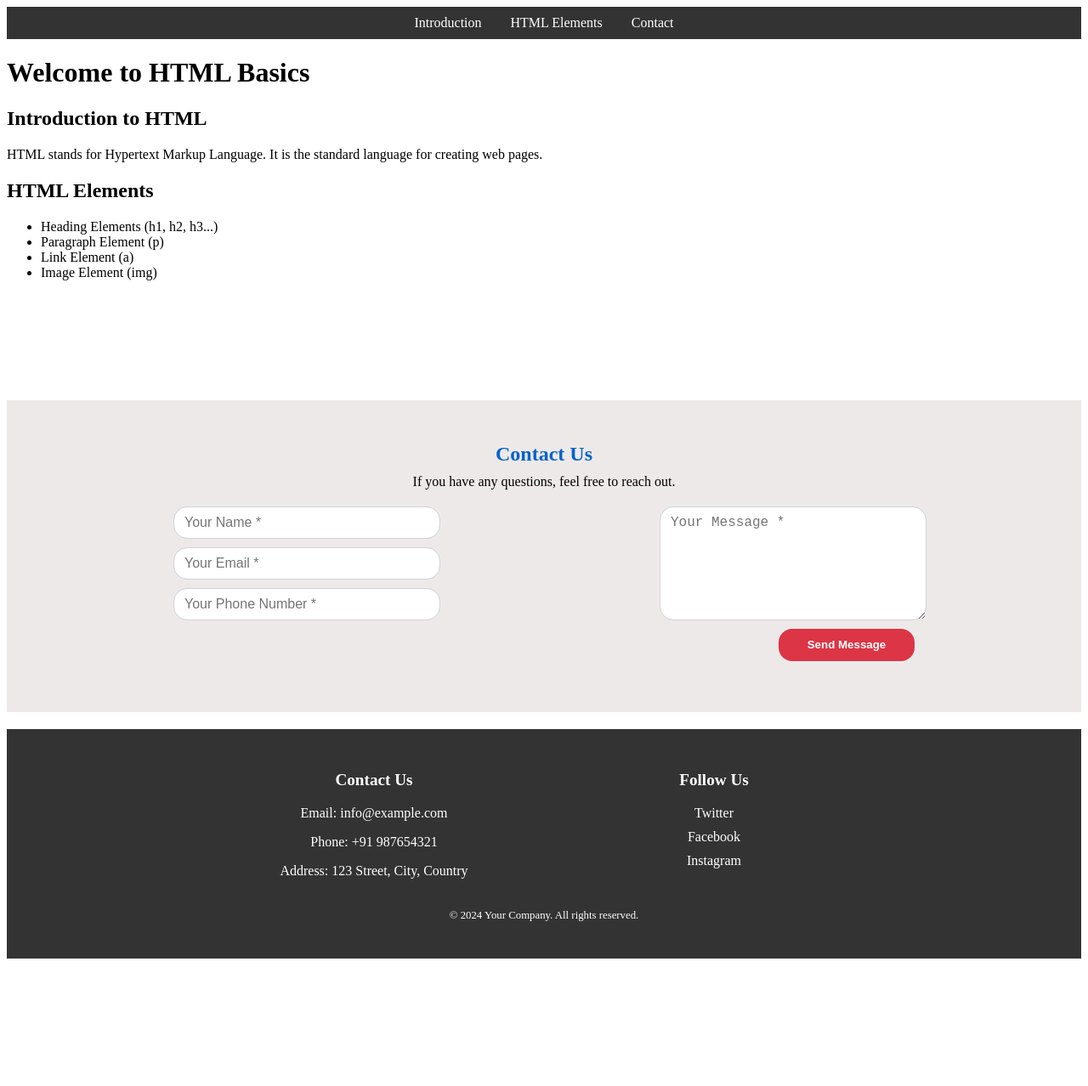
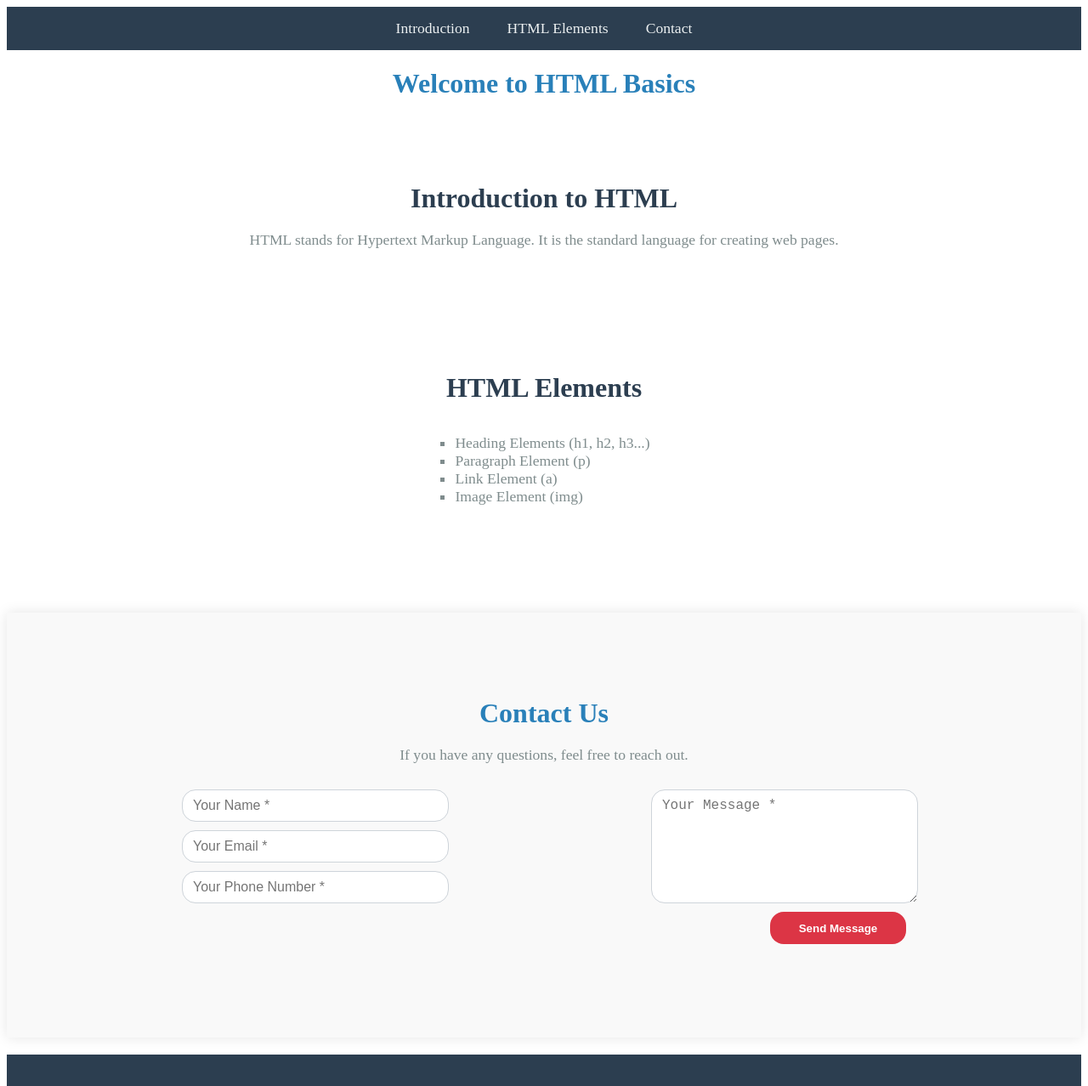
Before and after one commit to jntbatra/HTML-Basics, a plain HTML site: page index.html in a window 1280 px wide. Shown: the top 1278 px of the page at 85% size. Before the commit the page ends 1136 px from the top, so only its background shows below. Drawn offline with Linux system fonts and the light colour scheme.

Commit message:
Better UI with transitions and color schemes

```diff
--- a/index.html
+++ b/index.html
@@ -9,67 +9,131 @@
     <style>
         /* Basic styling for the navigation bar */
         nav {
-            background-color: #333;
-            color: #fff;
-            padding: 10px;
+            background-color: #2c3e50;
+            color: #ecf0f1;
+            padding: 15px;
             text-align: center;
         }
         nav a {
-            color: #fff;
-            margin: 0 15px;
+            color: #ecf0f1;
+            margin: 0 20px;
             text-decoration: none;
+            font-size: 1.1em;
+            transition: color 0.3s ease;
         }
         nav a:hover {
-            text-decoration: underline;
+            color: #1abc9c;
         }
 
+        /* General Section Styling */
+        section {
+            padding: 50px 0;
+            text-align: center;
+        }
+
+        h1 {
+            color: #2980b9;
+            transition: all 0.3s ease;
+            text-align: center;
+        }
+
+        h2 {
+            color: #2c3e50;
+            font-size: 2em;
+            margin-bottom: 20px;
+            transition: all 0.3s ease;
+        }
+        h1:hover,h2:hover{
+            transform: scale(1.2);
+        }
+
+        p, li {
+            font-size: 1.1em;
+            color: #7f8c8d;
+        }
+
+        /* Styling for specific sections */
+        #elements ul {
+            list-style-type: square;
+            padding-left: 20px;
+            text-align: left;
+            display: inline-block;
+        }
+
+        /* Contact Section Styling */
+        #contact {
+            background: #f9f9f9;
+            padding: 50px 20px;
+            margin: 20px 0;
+            box-shadow: 0 0 15px rgba(0, 0, 0, 0.1);
+        }
+
+        .contact-form h2 {
+            margin-bottom: 20px;
+            color: #2980b9;
+        }
+
+        .contact-form p {
+            margin-bottom: 30px;
+            color: #7f8c8d;
+        }
+
+        /* Footer Styling */
         .footer {
-            background-color: #333;
-            color: #fff;
-            padding: 30px 0;
+            background-color: #2c3e50;
+            color: #ecf0f1;
+            padding: 40px 0;
             text-align: center;
         }
 
         .footer-content {
             display: flex;
             justify-content: space-around;
-            max-width: 800px;
+            max-width: 1000px;
             margin: 0 auto;
         }
 
-        .contact-info, .social-links {
+        .footer-content div {
             flex: 1;
         }
 
-        .contact-info h3, .social-links h3 {
-            font-size: 1.2em;
-        }
-
         .social-links ul {
-            list-style-type: none;
+            display: flex;
+            justify-content: center;
             padding: 0;
         }
 
         .social-links ul li {
-            margin-bottom: 10px;
+            margin: 0 15px;
         }
 
         .social-links ul li a {
-            color: #fff;
+            color: #ecf0f1;
             text-decoration: none;
+            font-size: 1.2em;
             transition: color 0.3s ease;
         }
 
         .social-links ul li a:hover {
-            color: #f0f0f0;
+            color: #1abc9c;
         }
 
         .copyright {
             margin-top: 20px;
+            font-size: 0.9em;
+            color: #bdc3c7;
         }
 
-        .copyright p {
-            font-size: 0.8em;
+        /* Responsiveness for smaller screens */
+        @media (max-width: 768px) {
+            .footer-content {
+                flex-direction: column;
+                text-align: center;
+            }
+
+            .social-links ul {
+                flex-direction: column;
+            }
         }
     </style>
 </head>
@@ -109,10 +173,10 @@
                             <input type="text" name="txtName" class="form-control" placeholder="Your Name *" value="" />
                         </div>
                         <div class="form-group">
-                            <input type="text" name="txtEmail" class="form-control" placeholder="Your Email *" value="" />
+                            <input type="email" name="txtEmail" class="form-control" placeholder="Your Email *" value="" />
                         </div>
                         <div class="form-group">
-                            <input type="text" name="txtPhone" class="form-control" placeholder="Your Phone Number *" value="" />
+                            <input type="tel" name="txtPhone" class="form-control" placeholder="Your Phone Number *" value="" />
                         </div>
                     </div>
                     <div class="col">
```
